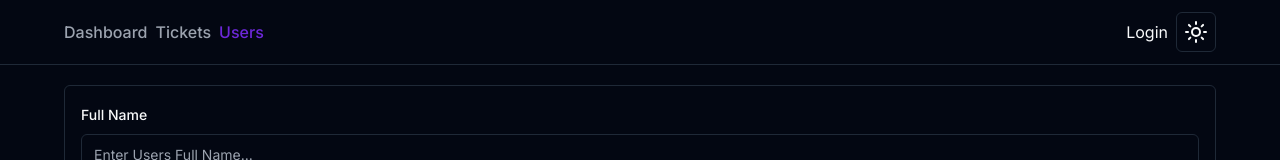
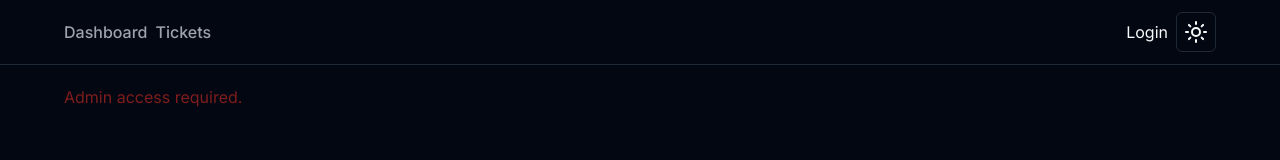
Before and after one commit to rodelgabriel45/ticketing-app-next, a Next.js app: page /users in a window 1280 px wide. Shown: the top 160 px of the page. Built offline with nearby package versions, Linux system fonts and the light colour scheme; no server answers; the database is empty.

Commit message:
protect pages

```diff
--- a/app/users/[id]/page.tsx
+++ b/app/users/[id]/page.tsx
@@ -1,3 +1,6 @@
+import { getServerSession } from 'next-auth';
+
+import options from '@/app/api/auth/[...nextauth]/options';
 import UserForm from '@/components/UserForm';
 import prisma from '@/prisma/db';
 
@@ -6,6 +9,13 @@
 }
 
 const EditUser = async ({ params }: Props) => {
+  const session = await getServerSession(options);
+  if (session?.user.role !== 'ADMIN') {
+    return <p className='text-destructive'>Admin access required.</p>;
+  }
+
+  const users = await prisma.user.findMany();
+
   const user = await prisma.user.findUnique({
     where: { id: parseInt(params.id) },
   });
--- a/app/users/page.tsx
+++ b/app/users/page.tsx
@@ -1,9 +1,17 @@
+import { getServerSession } from 'next-auth';
+
 import UserForm from '@/components/UserForm';
 import DataTableUsers from './DataTable';
 import prisma from '@/prisma/db';
+import options from '../api/auth/[...nextauth]/options';
 
 const Users = async () => {
+  const session = await getServerSession(options);
   const users = await prisma.user.findMany();
+
+  if (session?.user.role !== 'ADMIN') {
+    return <p className='text-destructive'>Admin access required.</p>;
+  }
 
   return (
     <div>
--- a/components/MainNav.tsx
+++ b/components/MainNav.tsx
@@ -10,7 +10,7 @@
 
   return (
     <div className='flex justify-between'>
-      <MainNavLinks />
+      <MainNavLinks role={session?.user.role} />
 
       <div className='flex gap-2 items-center'>
         <span className='mr-7'>{session?.user.name}</span>
--- a/components/MainNavLinks.tsx
+++ b/components/MainNavLinks.tsx
@@ -2,17 +2,19 @@
 import Link from 'next/link';
 import { usePathname } from 'next/navigation';
 
-const MainNavLinks = () => {
+const MainNavLinks = ({ role }: { role?: string }) => {
   const currentPath = usePathname();
   const links = [
-    { label: 'Dashboard', href: '/' },
-    { label: 'Tickets', href: '/tickets' },
-    { label: 'Users', href: '/users' },
+    { label: 'Dashboard', href: '/', adminOnly: false },
+    { label: 'Tickets', href: '/tickets', adminOnly: false },
+    { label: 'Users', href: '/users', adminOnly: true },
   ];
 
   return (
     <div className='flex gap-2 items-center'>
-      {links.map((link) => (
+      {links
+        .filter((link) => role === 'ADMIN' || !link.adminOnly)
+        .map((link) => (
           <Link
             key={link.label}
             href={link.href}
```
Lines whose indentation alone changed are shown as unchanged.
